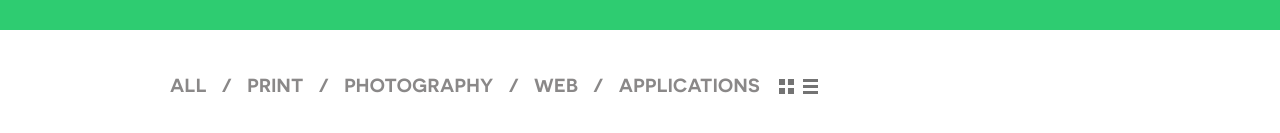
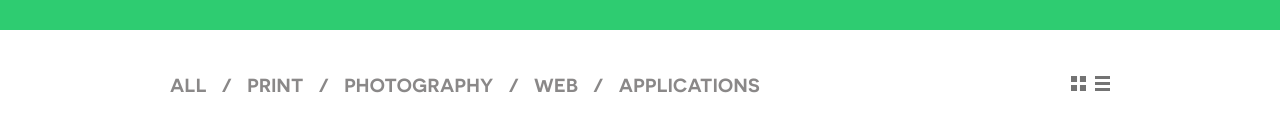
Before and after one commit to cancerfuryBILD/display-vue-project, a Vue app: page /work in a window 1280 px wide. Shown: the part 253-386 px from the top of the page. Built offline with nearby package versions, Linux system fonts and the light colour scheme.

Commit message:
Initial Commit

```diff
--- a/package.json
+++ b/package.json
@@ -16,6 +16,7 @@
     "vue": "^2.6.6",
     "vue-router": "^3.0.1",
     "vue-slick": "^1.1.15",
+    "vuelidate": "^0.7.4",
     "vuex": "^3.0.1"
   },
   "devDependencies": {
--- a/src/components/Work/Category.vue
+++ b/src/components/Work/Category.vue
@@ -62,15 +62,15 @@ export default {
     methods: {
         ...mapMutations([
            'ADD_CATEGORY'
-       ]),
-    //    ...mapActions([
-    //        'addCategory'
-    //    ]),
-        addCategory: function() {
-            // this.$store.dispatch('addCategory', this.newCategory)
-            this.$store.commit('ADD_CATEGORY', this.newCategory)
+        ]),
+        ...mapActions([
+            'addCategory'
+        ]),
+        addCategory() {
+            this.$store.dispatch('addCategory', this.newCategory)
+            // this.$store.commit('ADD_CATEGORY', this.newCategory)
             // this.ADD_CATEGORY(this.newCategory)
-            this.newCategory = ''
+            this.newCategory = '';
         }
     }
 }
--- a/src/components/Work/Layout.vue
+++ b/src/components/Work/Layout.vue
@@ -1,5 +1,5 @@
 <template>
-    <div class="layout">
+    <div class="layout float-right">
         <svg @click="grid" class="fill"
             xmlns="http://www.w3.org/2000/svg"
             xmlns:xlink="http://www.w3.org/1999/xlink"
@@ -40,9 +40,6 @@ export default {
 </script>
 
 <style>
-    .layout {
-        float: right;
-    }
     .layout svg {
         margin-left: 9px;
         cursor: pointer;
--- a/src/main.js
+++ b/src/main.js
@@ -5,6 +5,8 @@ import {store} from "./store/index";
 import jQuery from 'jquery';
 global.jQuery = jQuery;
 let Bootstrap = require('bootstrap');
+import Vuelidate from 'vuelidate'
+Vue.use(Vuelidate)
 
 
 Vue.config.productionTip = false;
--- a/src/store/modules/category.js
+++ b/src/store/modules/category.js
@@ -8,12 +8,12 @@ const getters = {
 }
 const mutations = {
     ADD_CATEGORY(state, link) {
-        state.categories.push(link)
+        state.categories.push(link);
     }
 }
 const actions = {
-    addCategory(context) {
-        context.commit('ADD_CATEGORY')
+    addCategory(context, category) {
+        context.commit('ADD_CATEGORY', category);
     }
 }
 export default {
--- a/src/views/Test.vue
+++ b/src/views/Test.vue
@@ -1,18 +1,15 @@
 <template>
     <div>
         <app-category />
-
     </div>
 </template>
 
 <script>
 import Category from "@/components/Work/Category.vue";
-import PageLayout from "@/components/Work/PageLayout.vue";
+
 export default {
     components: {
         'app-category': Category,
-        'app-page-layout': PageLayout
-
     }
 }
 </script>
--- a/src/views/Work.vue
+++ b/src/views/Work.vue
@@ -9,9 +9,9 @@
         <label><input type="radio" v-model="selectedCategory" value="Web" /> Web </label> /
         <label><input type="radio" v-model="selectedCategory" value="Applications" /> Applications </label>
 
-        <layout />
+
       </div>
-
+      <layout />
       <div class="list-images grid-layout" id="layout">
         <div v-for="(img, index) in filteredImgList" :key="index">
           <router-link to="#"><img :src="img.imgLocation" :alt="img.altTag"></router-link>
@@ -27,15 +27,6 @@
 <script>
 import PageTitle from '@/components/Common/PageTitle.vue';
 import Layout from '@/components/Work/Layout.vue';
-import img1 from '@/assets/img-1.png';
-import img2 from '@/assets/img-2.png';
-import img3 from '@/assets/img-3.png';
-import img4 from '@/assets/img-4.png';
-import img5 from '@/assets/img-5.png';
-import img6 from '@/assets/img-6.png';
-import img7 from '@/assets/img-7.png';
-import img8 from '@/assets/img-8.png';
-import img9 from '@/assets/img-9.png';
 
 export default {
   name: "Work",
```
Also changed, not shown: .eslintrc.js, 1 other file (tests, documents, lock files or other folders).
